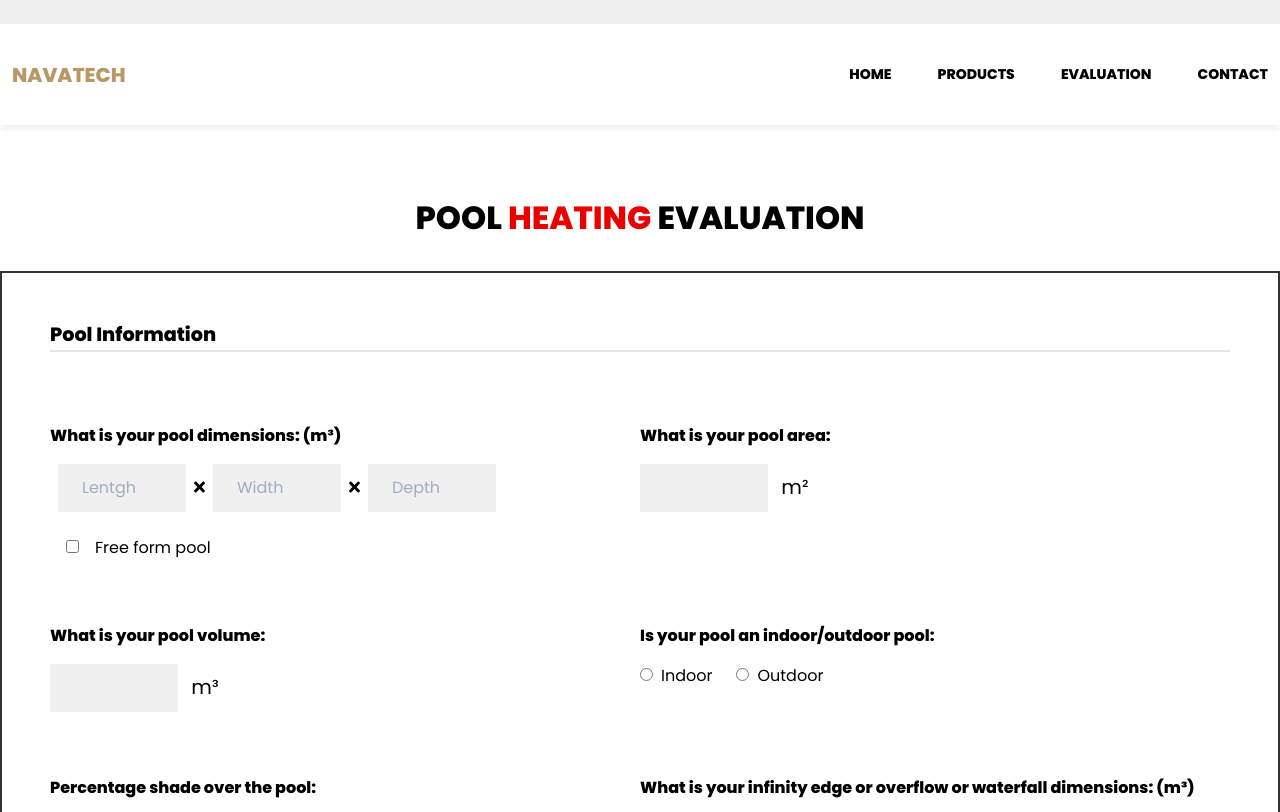
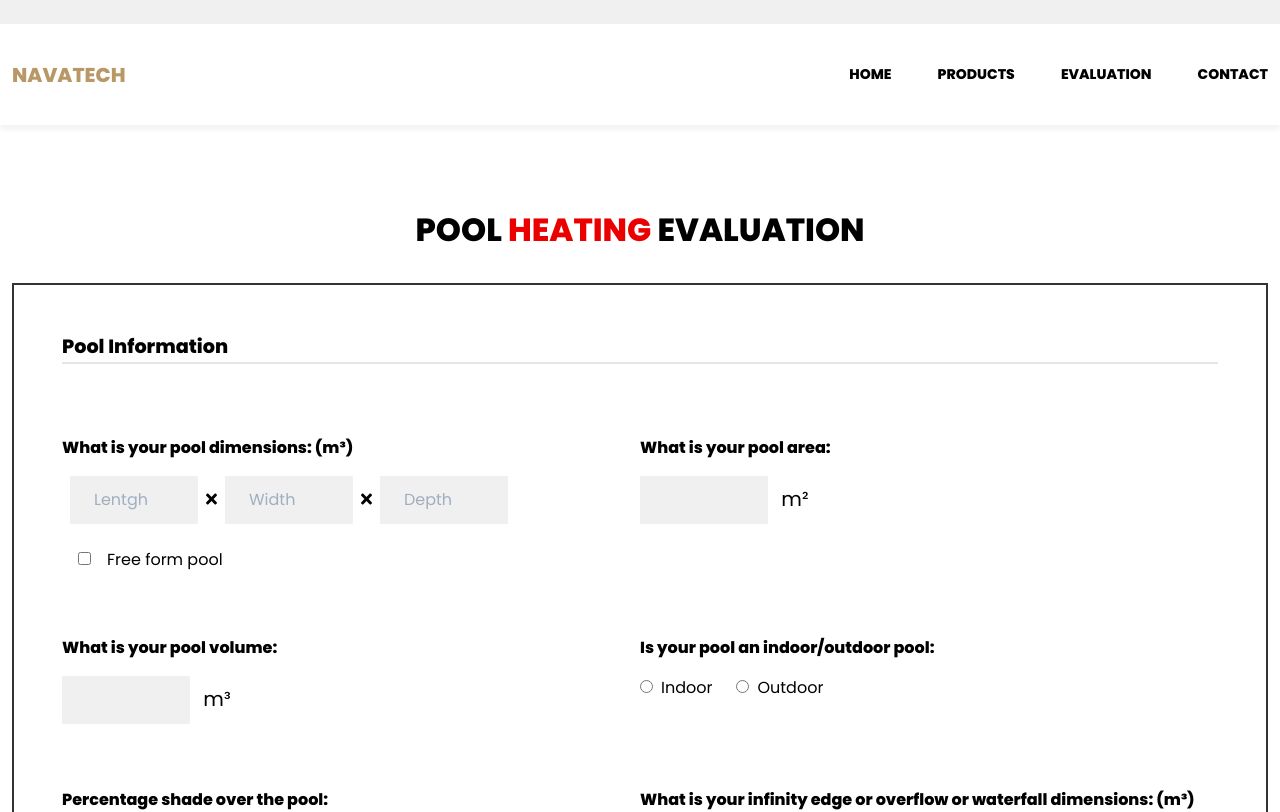
Before and after one commit to aatauil/Navatech-frontend, a React (Create React App) app: page /Evaluation in a window 1280 px wide. Shown: the top 812 px of the page. Built offline with nearby package versions, Linux system fonts and the light colour scheme.

Commit message:
added padding to form

```diff
--- a/src/Routes/PoolEvalutation.js
+++ b/src/Routes/PoolEvalutation.js
@@ -7,7 +7,7 @@ function PoolEvalutation() {
 
 
     return (
-        <section className="my-16 container m-auto">
+        <section className="p-3 my-16 container m-auto">
             <h1 className="h1-title mb-6">POOL <span className="text-red">HEATING</span>  EVALUATION</h1>
             <form name="Pool Evaluation Form" method="POST" data-netlify="true">
                 <article className="p-12 border-2 border-dark">
```
